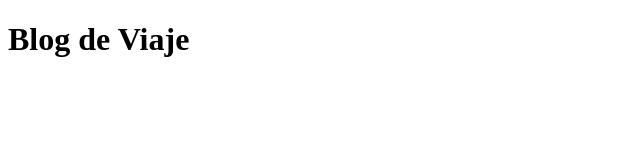
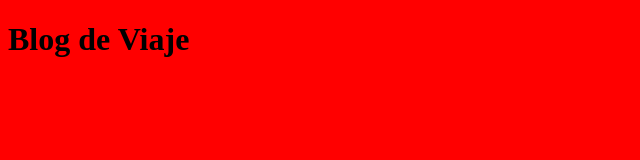
Before and after one commit to evertofd/blog_de_viaje_sustantiva, a plain HTML site: page index.html in a window 1280 px wide. Shown: the whole page, without its empty margins (0-640 px from the left). Drawn offline with Linux system fonts and the light colour scheme.

Commit message:
Agregando estilos

```diff
--- /dev/null
+++ b/assets/css/styles.css
@@ -0,0 +1,3 @@
+body{
+    background-color: red;
+}
--- /dev/null
+++ b/assets/js/index.js
@@ -0,0 +1 @@
+console.log("Saludando")
--- a/index.html
+++ b/index.html
@@ -4,9 +4,9 @@
     <meta charset="UTF-8">
     <meta name="viewport" content="width=device-width, initial-scale=1.0">
     <title>Document</title>
+    <link rel="stylesheet" href="./assets/css/styles.css">
 </head>
 <body>
-
 
     <h1>Blog de Viaje</h1>
 </body>
```
